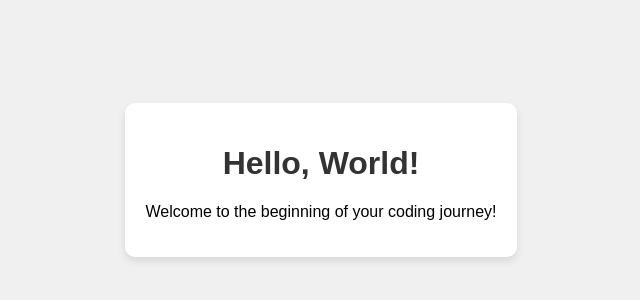
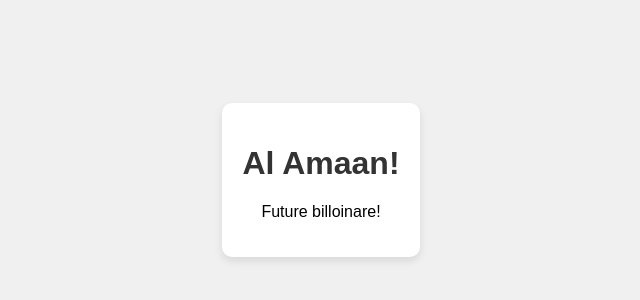
Before and after one commit to Leovpp/staticwebsite, a plain HTML site: page index.html in a window 1280 px wide. Shown: the part 220-520 px from the top of the page, without its empty margins (319-959 px from the left). Drawn offline with Linux system fonts and the light colour scheme.

Commit message:
Content changed

```diff
--- a/index.html
+++ b/index.html
@@ -28,8 +28,8 @@
 </head>
 <body>
     <div class="message">
-        <h1>Hello, World!</h1>
-        <p>Welcome to the beginning of your coding journey!</p>
+        <h1>Al Amaan!</h1>
+        <p>Future billoinare!</p>
     </div>
 </body>
 </html>
```
